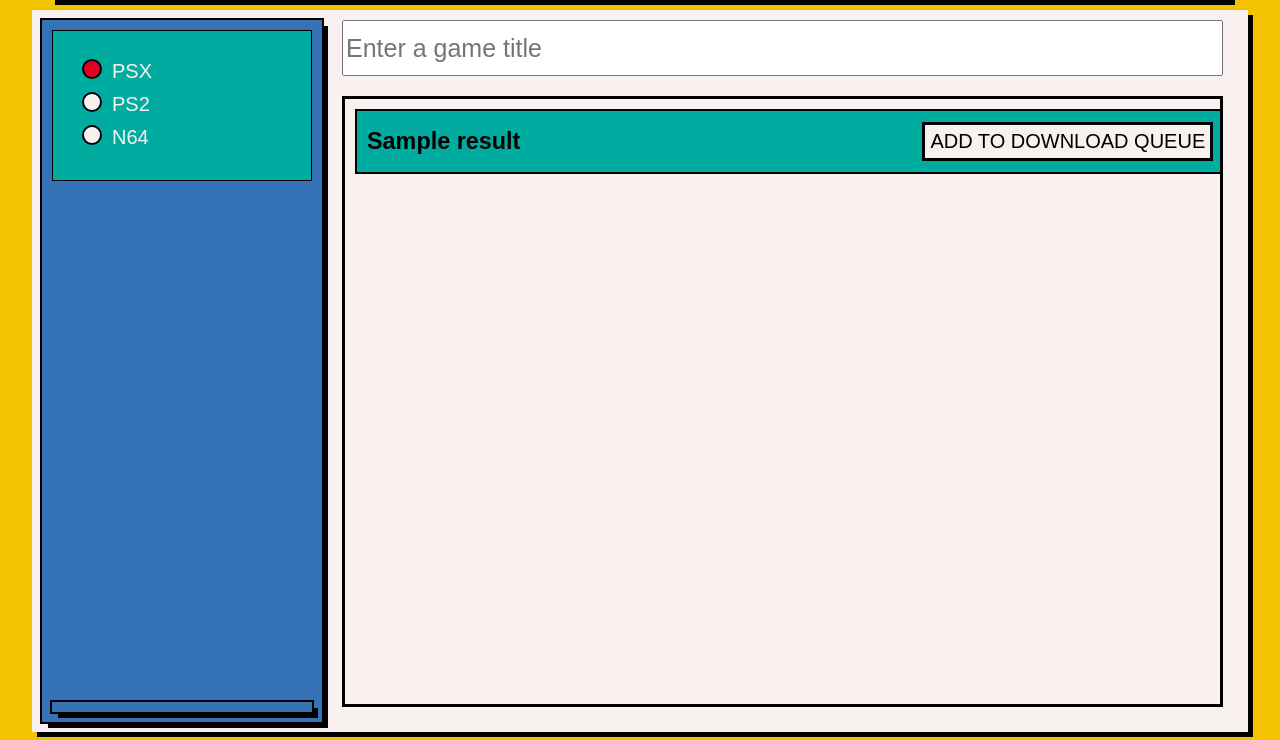
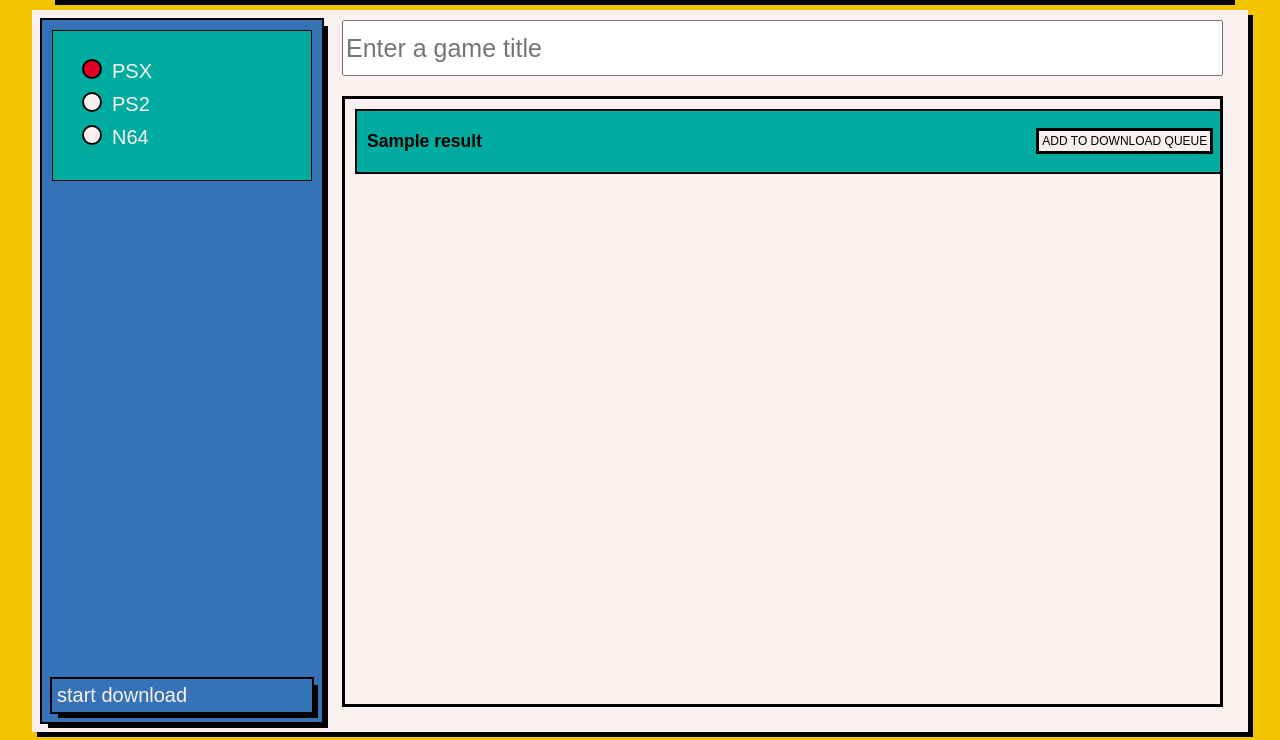
Before and after one commit to jabolobom/MyriScraper, a Flask app: template engine/templates/home.html in a window 1280 px wide. Shown: the part 60-800 px from the top of the page. Run offline with Flask 3, Linux system fonts and the light colour scheme; the template is opened without the code that fills it: most values are stand-ins (such as "Sample title", 1, 10 or a date in 2020); parts of the project's set-up code (start-up, migrations or seed data) failed here and were passed over; some web fonts are replaced.

Commit message:
some changes to JS and endpoints

```diff
--- a/engine/main.py
+++ b/engine/main.py
@@ -1,5 +1,4 @@
-from flask import render_template
-from flask import Flask, request
+from flask import Flask, request, jsonify, render_template
 import requests, webview, threading, sys
 from urllib.parse import urljoin
 from bs4 import BeautifulSoup
@@ -58,9 +57,12 @@
     print(search_results)
     return render_template("home.html", results=search_results)
 
-@app.route('/download')
+@app.route('/download', methods=["POST"])
 def download():
-    ...
+    received = request.get_json()
+    print(received)
+
+    return jsonify({"status:": "download fuunction executed"}), 200
 
 
 def start_flask():
@@ -73,5 +75,5 @@
     t.start()
 
     window = webview.create_window("Scripted Download", "http://127.0.0.1:7777")
-    webview.start() # trava a execução do código pós isso
+    webview.start(debug=True) # trava a execução do código pós isso
     sys.exit()
--- a/engine/static/home.css
+++ b/engine/static/home.css
@@ -133,7 +133,7 @@
     width: 99%;
     height: 10%;
     margin: 10px;
-    font-size: 20px;
+    font-size: 15px;
     border: 2px solid black;
 }
 
@@ -144,10 +144,10 @@
 .result-card label{
     margin-left: 50px;
     margin-right: 10px;
-    font-size: 20px;
+    font-size: 12px;
     background-color: #F8F1EF;
     border: 3px solid black;
-    padding: 5px;
+    padding: 3px;
     transition: transform 0.1s ease, background 0.1s ease;
 }
 
--- a/engine/static/home.js
+++ b/engine/static/home.js
@@ -1,20 +1,37 @@
-const downloadlist = [];// array de titulos
+var downloadlist = JSON.parse(localStorage.getItem("downloadlist")) || []; // array de titulos, salva no localStorage
 
 function addQueue (title_name) { // adds titles to queue, no duplicates.
     console.log(`trying to add ${title_name} to queue`)
+
     if (downloadlist.includes(title_name)){
         console.log(`${title_name} already in queue`);
     }
     else {
         downloadlist.push(title_name)
-        print(`New download queue: ${downloadlist.toString()}`);
+        localStorage.setItem("downloadlist", JSON.stringify(downloadlist)) // salva no local storage
+        console.log(`New download queue: ${downloadlist.toString()}`);
     };
 };
 
-function downloadButton(download_array){
+async function downloadButton(download_array){
   // sends title json to backend
-  const rqst = new Request("/download", {
-    method: "POST",
-    body: JSON.stringify(downloadlist),
-  });
+  try {
+    const rqst = new Request("/download", {
+      method: "POST",
+      body: JSON.stringify(downloadlist),
+    });
+
+    const response = await fetch(rqst);
+
+    if(!response.ok){
+      throw new Error(`Error, Status: ${response.status}`;)
+    }
+
+    const result = await response.json();
+    console.log("Server resp:", result);
+    // function body
+  } catch (error) {
+    console.error("error:", error);
+  }
+
 };
--- a/engine/templates/home.html
+++ b/engine/templates/home.html
@@ -4,6 +4,7 @@
     <meta charset="UTF-8">
     <title>Title</title>
     <link rel="stylesheet" href="{{ url_for('static', filename='home.css') }}">
+    <script src="{{ url_for('static', filename='home.js') }}"></script>
 </head>
 
 <body>
@@ -18,7 +19,10 @@
         <label for="n64"> <input type="checkbox" id="n64" value="n64"/>N64</label>
         <br>
         </fieldset>
-        <div class="settings-section"></div>
+        <div class="settings-section">
+            <div class="directory-selection"></div>
+            <div class="download-start">start download</div>
+        </div>
     </div>
     <div class="search-section">
         <form method="POST" action="/search">
```
